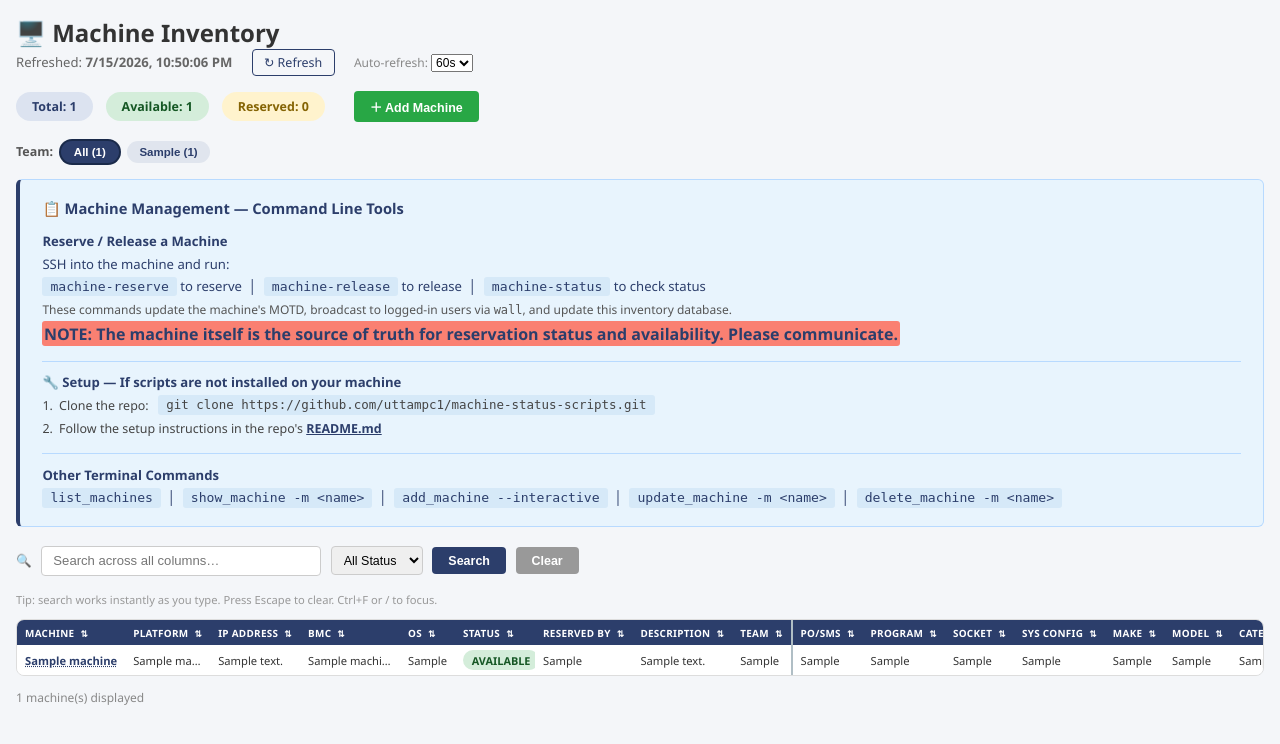
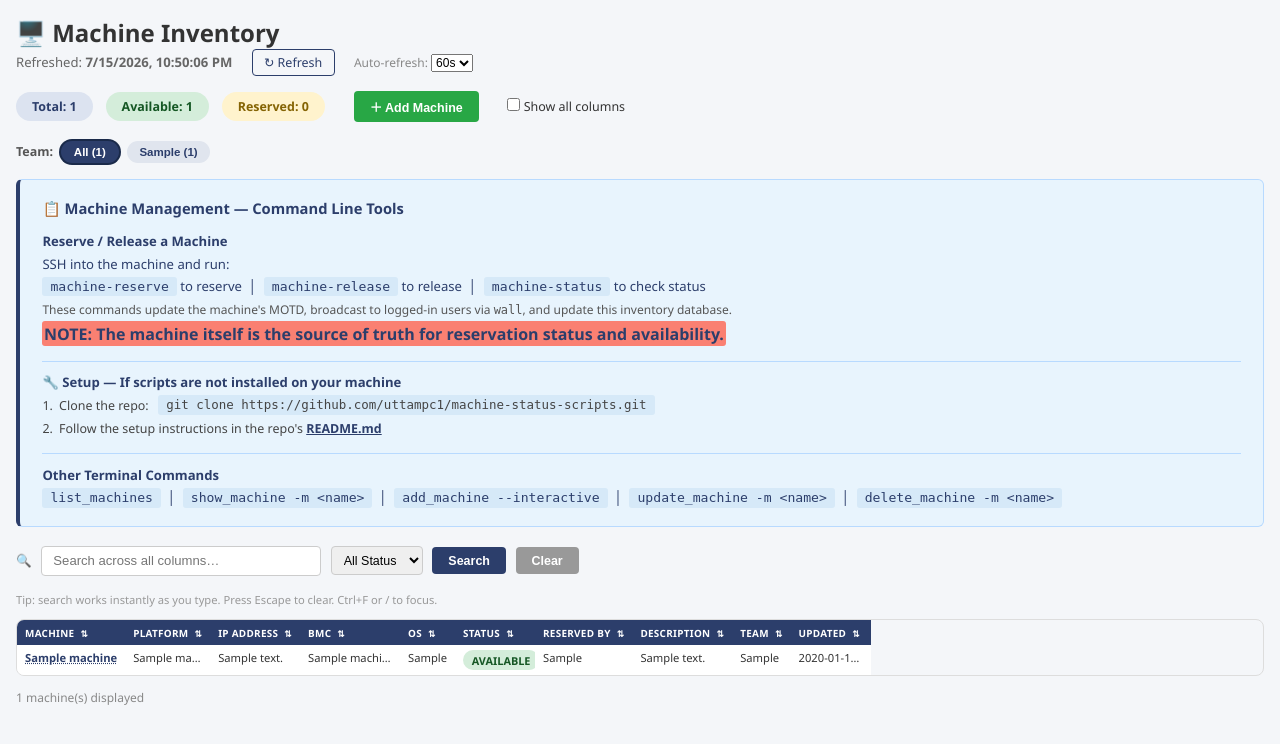
Before and after one commit to uttampc1/machinesapp, a Flask app: page / in a window 1280 px wide. Shown: the top 744 px of the page. Run offline with Flask 3, Linux system fonts and the light colour scheme; tables that the repository leaves empty hold one stand-in row (values such as "Sample post").

Commit message:
Added view for minimal columns-default and all columns functionality with a checkbox

```diff
--- a/templates/index.html
+++ b/templates/index.html
@@ -5,6 +5,8 @@
   <meta name="viewport" content="width=device-width, initial-scale=1.0">
   <title>Machine Inventory</title>
   <style>
+    /* hide extra columns by default (prevents flash on load) */
+    .col-extra { display: none; }
     * { box-sizing: border-box; margin: 0; padding: 0; }
 
     body {
@@ -232,13 +234,46 @@
     td {
       padding: 0.3rem 0.5rem;
       border-bottom: 1px solid #eee;
-      vertical-align: middle;
+      vertical-align: top;
+      font-size: 0.7rem;
+    }
+
+    /* default: nowrap with ellipsis */
+    .view-all td {
       white-space: nowrap;
       max-width: 150px;
       overflow: hidden;
       text-overflow: ellipsis;
-      font-size: 0.7rem;
-    }
+    }
+
+    /* minimal view: allow wrapping on key columns */
+    .view-minimal td {
+      white-space: nowrap;
+      max-width: 200px;
+      overflow: hidden;
+      text-overflow: ellipsis;
+    }
+    .view-minimal td.wrap-col {
+      white-space: normal;
+      word-break: break-word;
+      max-width: 300px;
+      overflow: visible;
+    }
+
+    /* hover expand for all-columns view */
+    .view-all td:hover {
+      overflow: visible;
+      white-space: nowrap;
+      position: relative;
+      z-index: 1;
+      background: #fff;
+      box-shadow: 2px 2px 6px rgba(0,0,0,0.15);
+    }
+
+    /* hidden columns in minimal view */
+    .view-minimal .col-extra { display: none; }
+    .view-minimal th.col-extra { display: none; }
+
     tr:last-child td { border-bottom: none; }
     tr:hover td { background: #f0f4ff; }
     tr.hidden { display: none; }
@@ -487,6 +522,10 @@
     <button class="btn btn-success" onclick="openInsertForm()" style="margin-left:1rem;">
       ＋ Add Machine
     </button>
+    <label style="margin-left:1rem; font-size:0.78rem; cursor:pointer; user-select:none;">
+      <input type="checkbox" id="view-toggle-cb" onchange="toggleView()" style="cursor:pointer;">
+      Show all columns
+    </label>
   </div>
 
   <!-- team filter badges -->
@@ -524,7 +563,7 @@
         <code>wall</code>, and update this inventory database.
       </span><br>
       <span style="font-size:1.0rem; padding:0.1rem; color:#2c3e6b; font-weight:600; background:#fa8072; border-radius:3px">
-        NOTE: The machine itself is the source of truth for reservation status and availability. Please communicate.
+        NOTE: The machine itself is the source of truth for reservation status and availability.
       </span>
     </div>
 
@@ -973,28 +1012,28 @@
           <th onclick="sortTable(6)">Reserved By <span class="sort-arrow">⇅</span></th>
           <th onclick="sortTable(7)">Description <span class="sort-arrow">⇅</span></th>
           <th onclick="sortTable(8)">Team <span class="sort-arrow">⇅</span></th>
-          <th class="col-sep" onclick="sortTable(9)">PO/SMS <span class="sort-arrow">⇅</span></th>
-          <th onclick="sortTable(10)">Program <span class="sort-arrow">⇅</span></th>
-          <th onclick="sortTable(11)">Socket <span class="sort-arrow">⇅</span></th>
-          <th onclick="sortTable(12)">Sys Config <span class="sort-arrow">⇅</span></th>
-          <th onclick="sortTable(13)">Make <span class="sort-arrow">⇅</span></th>
-          <th onclick="sortTable(14)">Model <span class="sort-arrow">⇅</span></th>
-          <th onclick="sortTable(15)">Category <span class="sort-arrow">⇅</span></th>
-          <th onclick="sortTable(16)">Asset Owner <span class="sort-arrow">⇅</span></th>
-          <th onclick="sortTable(17)">Serial <span class="sort-arrow">⇅</span></th>
-          <th onclick="sortTable(18)">MaaS Switch <span class="sort-arrow">⇅</span></th>
-          <th class="col-sep" onclick="sortTable(19)">PDU IP <span class="sort-arrow">⇅</span></th>
-          <th onclick="sortTable(20)">PDU Port <span class="sort-arrow">⇅</span></th>
-          <th class="col-sep" onclick="sortTable(21)">Site <span class="sort-arrow">⇅</span></th>
-          <th onclick="sortTable(22)">Lab <span class="sort-arrow">⇅</span></th>
-          <th onclick="sortTable(23)">Row <span class="sort-arrow">⇅</span></th>
-          <th onclick="sortTable(24)">Rack <span class="sort-arrow">⇅</span></th>
-          <th onclick="sortTable(25)">RU <span class="sort-arrow">⇅</span></th>
-          <th class="col-sep" onclick="sortTable(26)">CPU <span class="sort-arrow">⇅</span></th>
-          <th onclick="sortTable(27)">Backplane <span class="sort-arrow">⇅</span></th>
-          <th class="col-sep" onclick="sortTable(28)">JIRA <span class="sort-arrow">⇅</span></th>
-					<th onclick="sortTable(29)">Box ID <span class="sort-arrow">⇅</span></th>
-          <th onclick="sortTable(30)">Current Project <span class="sort-arrow">⇅</span></th>
+          <th class="col-extra col-sep" onclick="sortTable(9)">PO/SMS <span class="sort-arrow">⇅</span></th>
+          <th class="col-extra" onclick="sortTable(10)">Program <span class="sort-arrow">⇅</span></th>
+          <th class="col-extra" onclick="sortTable(11)">Socket <span class="sort-arrow">⇅</span></th>
+          <th class="col-extra" onclick="sortTable(12)">Sys Config <span class="sort-arrow">⇅</span></th>
+          <th class="col-extra" onclick="sortTable(13)">Make <span class="sort-arrow">⇅</span></th>
+          <th class="col-extra" onclick="sortTable(14)">Model <span class="sort-arrow">⇅</span></th>
+          <th class="col-extra" onclick="sortTable(15)">Category <span class="sort-arrow">⇅</span></th>
+          <th class="col-extra" onclick="sortTable(16)">Asset Owner <span class="sort-arrow">⇅</span></th>
+          <th class="col-extra" onclick="sortTable(17)">Serial <span class="sort-arrow">⇅</span></th>
+          <th class="col-extra" onclick="sortTable(18)">MaaS Switch <span class="sort-arrow">⇅</span></th>
+          <th class="col-extra col-sep" onclick="sortTable(19)">PDU IP <span class="sort-arrow">⇅</span></th>
+          <th class="col-extra" onclick="sortTable(20)">PDU Port <span class="sort-arrow">⇅</span></th>
+          <th class="col-extra col-sep" onclick="sortTable(21)">Site <span class="sort-arrow">⇅</span></th>
+          <th class="col-extra" onclick="sortTable(22)">Lab <span class="sort-arrow">⇅</span></th>
+          <th class="col-extra" onclick="sortTable(23)">Row <span class="sort-arrow">⇅</span></th>
+          <th class="col-extra" onclick="sortTable(24)">Rack <span class="sort-arrow">⇅</span></th>
+          <th class="col-extra" onclick="sortTable(25)">RU <span class="sort-arrow">⇅</span></th>
+          <th class="col-extra col-sep" onclick="sortTable(26)">CPU <span class="sort-arrow">⇅</span></th>
+          <th class="col-extra" onclick="sortTable(27)">Backplane <span class="sort-arrow">⇅</span></th>
+          <th class="col-extra col-sep" onclick="sortTable(28)">JIRA <span class="sort-arrow">⇅</span></th>
+          <th class="col-extra" onclick="sortTable(29)">Box ID <span class="sort-arrow">⇅</span></th>
+          <th class="col-extra" onclick="sortTable(30)">Current Project <span class="sort-arrow">⇅</span></th>
           <th onclick="sortTable(31)">Updated <span class="sort-arrow">⇅</span></th>
         </tr>
       </thead>
@@ -1009,30 +1048,30 @@
             <td>{{ m.os            or "" }}</td>
             <td><span class="pill pill-{{ m.status }}">{{ m.status }}</span></td>
             <td>{{ m.reserved_by   or "" }}</td>
-            <td>{{ m.description   or "" }}</td>
-            <td>{{ m.team   or "" }}</td>
-            <td class="col-sep">{{ m.po_sms         or "" }}</td>
-            <td>{{ m.program       or "" }}</td>
-            <td>{{ m.socket        or "" }}</td>
-            <td>{{ m.system_config or "" }}</td>
-            <td>{{ m.make          or "" }}</td>
-            <td>{{ m.model         or "" }}</td>
-            <td>{{ m.category      or "" }}</td>
-            <td>{{ m.asset_owner   or "" }}</td>
-            <td>{{ m.serial        or "" }}</td>
-            <td>{{ m.maas_switch   or "" }}</td>
-            <td class="col-sep">{{ m.pdu_ip         or "" }}</td>
-            <td>{{ m.pdu_port      or "" }}</td>
-            <td class="col-sep">{{ m.site           or "" }}</td>
-            <td>{{ m.lab           or "" }}</td>
-            <td>{{ m.row_location  or "" }}</td>
-            <td>{{ m.rack          or "" }}</td>
-            <td>{{ m.ru            or "" }}</td>
-            <td class="col-sep">{{ m.cpu            or "" }}</td>
-            <td>{{ m.backplane     or "" }}</td>
-            <td class="col-sep">{{ m.jira           or "" }}</td>
-						<td>{{ m.box_id          or "" }}</td>
-            <td>{{ m.current_project or "" }}</td>
+            <td class="wrap-col">{{ m.description   or "" }}</td>
+            <td>{{ m.team          or "" }}</td>
+            <td class="col-extra col-sep">{{ m.po_sms         or "" }}</td>
+            <td class="col-extra">{{ m.program       or "" }}</td>
+            <td class="col-extra">{{ m.socket        or "" }}</td>
+            <td class="col-extra">{{ m.system_config or "" }}</td>
+            <td class="col-extra">{{ m.make          or "" }}</td>
+            <td class="col-extra">{{ m.model         or "" }}</td>
+            <td class="col-extra">{{ m.category      or "" }}</td>
+            <td class="col-extra">{{ m.asset_owner   or "" }}</td>
+            <td class="col-extra">{{ m.serial        or "" }}</td>
+            <td class="col-extra">{{ m.maas_switch   or "" }}</td>
+            <td class="col-extra col-sep">{{ m.pdu_ip         or "" }}</td>
+            <td class="col-extra">{{ m.pdu_port      or "" }}</td>
+            <td class="col-extra col-sep">{{ m.site           or "" }}</td>
+            <td class="col-extra">{{ m.lab           or "" }}</td>
+            <td class="col-extra">{{ m.row_location  or "" }}</td>
+            <td class="col-extra">{{ m.rack          or "" }}</td>
+            <td class="col-extra">{{ m.ru            or "" }}</td>
+            <td class="col-extra col-sep">{{ m.cpu            or "" }}</td>
+            <td class="col-extra">{{ m.backplane     or "" }}</td>
+            <td class="col-extra col-sep">{{ m.jira           or "" }}</td>
+            <td class="col-extra">{{ m.box_id        or "" }}</td>
+            <td class="col-extra">{{ m.current_project or "" }}</td>
             <td>{{ m.updated_at }}</td>
           </tr>
           {% endfor %}
@@ -1082,7 +1121,6 @@
           if (b.classList.contains('badge-reserved')) b.textContent = 'Reserved: ' + reserved;
         });
 
-        // update timestamp
         document.getElementById("ts").textContent = new Date().toLocaleString();
 
         // rebuild table body
@@ -1093,7 +1131,6 @@
           tbody.innerHTML = '<tr><td class="empty-row" colspan="32">No machines registered yet.</td></tr>';
           allRows = [];
           originalData = [];
-          applyFilter();
           return;
         }
 
@@ -1108,8 +1145,8 @@
           'jira','box_id','current_project','updated_at'
         ];
 
-        // columns that get col-sep class
         var sepCols = [9, 19, 21, 26, 28];
+        var extraCols = [9,10,11,12,13,14,15,16,17,18,19,20,21,22,23,24,25,26,27,28,29,30];
 
         machines.forEach(function(m) {
           var tr = document.createElement('tr');
@@ -1118,19 +1155,24 @@
             var td = document.createElement('td');
             var val = m[field] || '';
 
-            if (sepCols.indexOf(colIdx) !== -1) {
-              td.className = 'col-sep';
+            var classes = [];
+            if (sepCols.indexOf(colIdx) !== -1) classes.push('col-sep');
+            if (extraCols.indexOf(colIdx) !== -1) classes.push('col-extra');
+            if (colIdx === 7) classes.push('wrap-col');
+            if (classes.length > 0) td.className = classes.join(' ');
+
+            // set display based on current view state
+            if (extraCols.indexOf(colIdx) !== -1) {
+              td.style.display = isAllColumns ? 'table-cell' : 'none';
             }
 
             if (colIdx === 0) {
-              // machine name — clickable link
               var strong = document.createElement('strong');
               strong.className = 'machine-link';
               strong.textContent = val;
               strong.setAttribute('onclick', "showDetail('" + val.replace(/'/g, "\\'") + "')");
               td.appendChild(strong);
             } else if (colIdx === 5) {
-              // status pill
               var span = document.createElement('span');
               span.className = 'pill pill-' + val;
               span.textContent = val;
@@ -1145,17 +1187,15 @@
           tbody.appendChild(tr);
         });
 
-        // rebuild allRows and originalData
-        allRows = Array.from(tbody.querySelectorAll("tr")).filter(
-          function(r) { return !r.querySelector(".empty-row"); }
-        );
+        // rebuild allRows and originalData AFTER all rows are in the DOM
+        allRows = Array.from(tbody.querySelectorAll("tr"));
         originalData = allRows.map(function(row) {
           return Array.from(row.cells).map(function(cell) {
             return { text: cell.textContent, html: cell.innerHTML };
           });
         });
 
-        // re-apply current filter
+        // rebuild team badges and re-apply filters
         buildTeamBadges();
         applyFilter();
       })
@@ -1647,7 +1687,6 @@
       }
     }
 
-		//
     // ── team filter ──────────────────────────────────────────────────────
     var activeTeam = '';
 
@@ -1839,6 +1878,45 @@
     // build team badges on page load
     buildTeamBadges();
 
+    // ── view toggle: minimal vs all columns ──────────────────────────────
+    var tableEl = document.getElementById('machine-table');
+    var viewCb = document.getElementById('view-toggle-cb');
+    var isAllColumns = false;
+
+    function applyView() {
+      var extras = document.querySelectorAll('.col-extra');
+      if (isAllColumns) {
+        extras.forEach(function(el) { el.style.display = 'table-cell'; });
+        tableEl.classList.remove('view-minimal');
+        tableEl.classList.add('view-all');
+        viewCb.checked = true;
+      } else {
+        extras.forEach(function(el) { el.style.display = 'none'; });
+        tableEl.classList.remove('view-all');
+        tableEl.classList.add('view-minimal');
+        viewCb.checked = false;
+      }
+
+      allRows = Array.from(tableBody.querySelectorAll("tr")).filter(
+        function(r) { return !r.querySelector(".empty-row"); }
+      );
+      originalData = allRows.map(function(row) {
+        return Array.from(row.cells).map(function(cell) {
+          return { text: cell.textContent, html: cell.innerHTML };
+        });
+      });
+
+      buildTeamBadges();
+      applyFilter();
+    }
+
+    function toggleView() {
+      isAllColumns = viewCb.checked;
+      applyView();
+    }
+
+    // apply on page load
+    applyView();
   </script>
 </body>
 </html>
```
Lines whose indentation alone changed are shown as unchanged.
